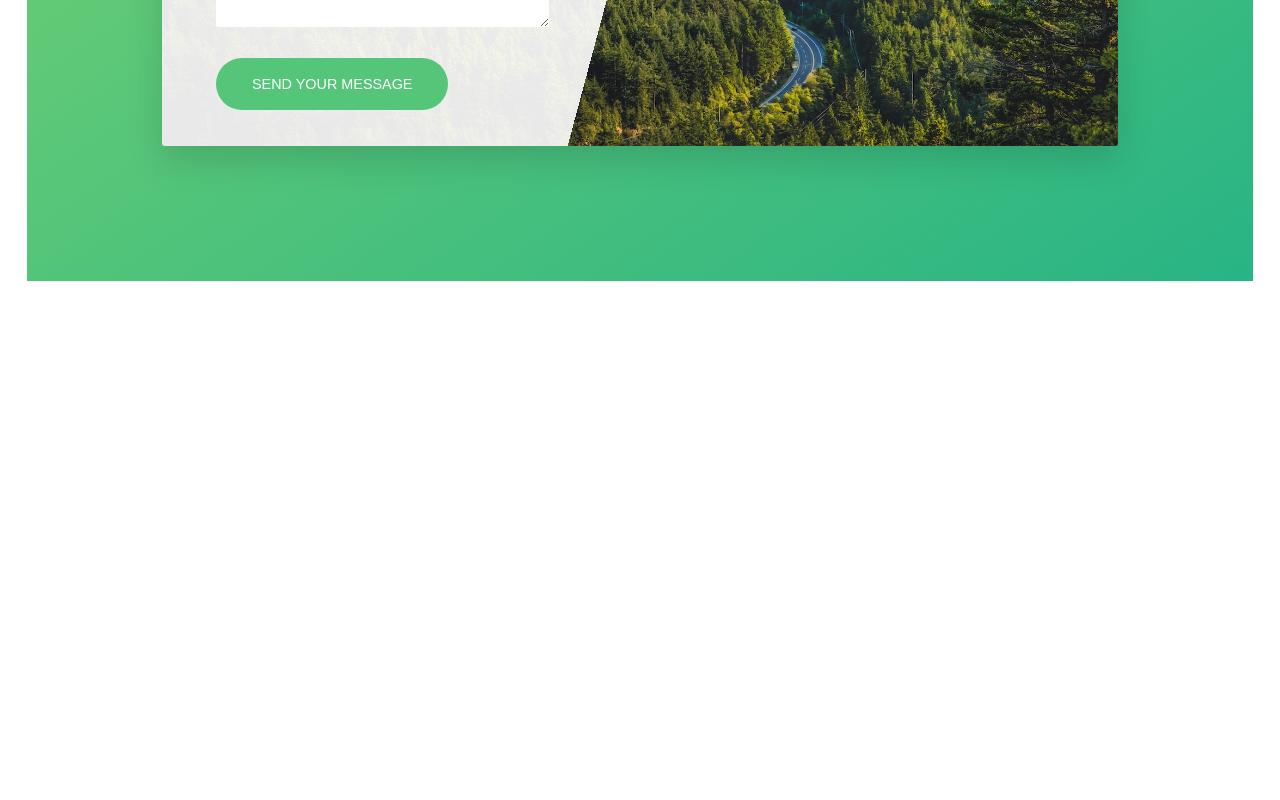
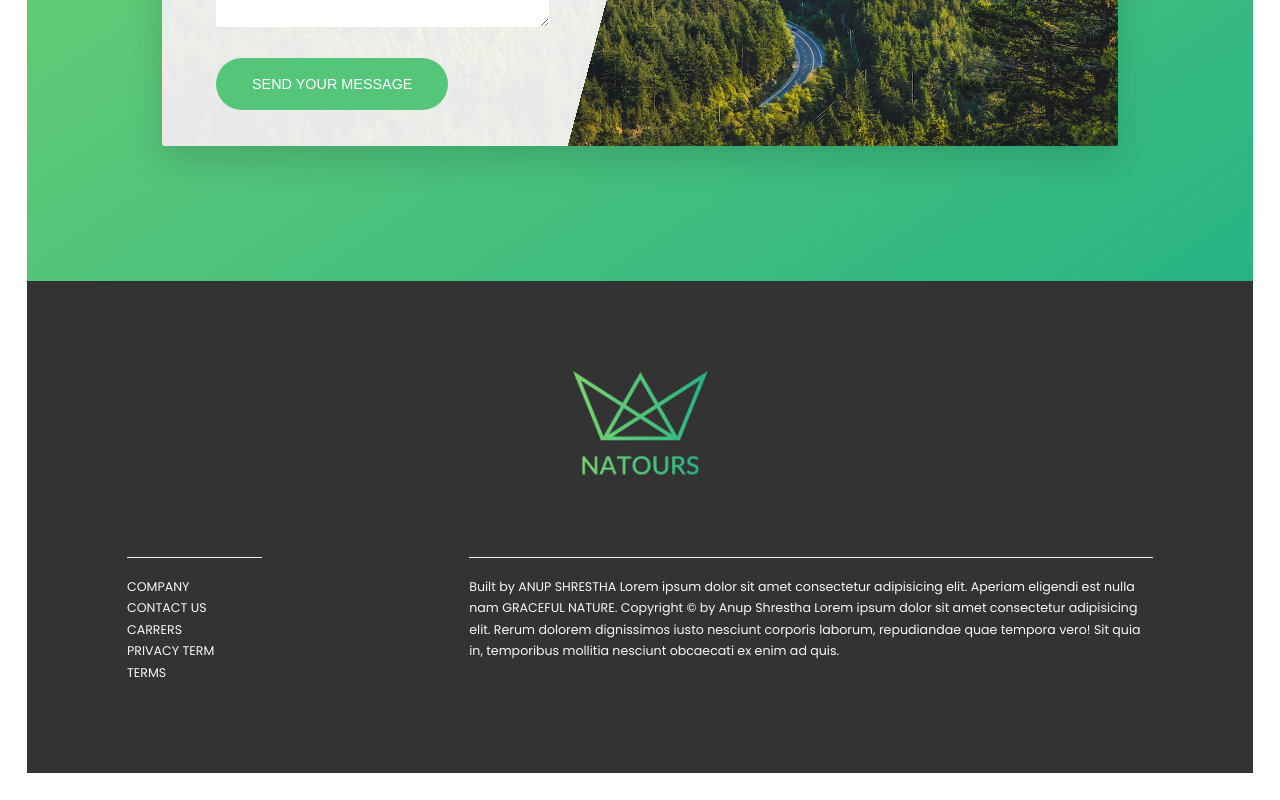
Before and after one commit to anup-stha/graceful-nature-next, a Next.js app: page / in a window 1280 px wide. Shown: the part 4573-5373 px from the top of the page. Before the commit the page ends 4881 px from the top, so only its background shows below. Built offline with nearby package versions, Linux system fonts and the light colour scheme.

Commit message:
Footer Added

```diff
--- /dev/null
+++ b/components/layout/FooterSection.js
@@ -0,0 +1,68 @@
+import styles from "./footer-section.module.scss";
+
+const FooterSection = () => {
+  return (
+    <footer className={styles.footer}>
+      <div className={styles.footer_logoBox}>
+        <img
+          src="images/logo-green-2x.png"
+          alt="Full logo"
+          className={styles.footer_logo}
+        />
+      </div>
+      <div className={styles.row}>
+        <div className={styles.col_1_of_2}>
+          <div className={styles.footer_navigation}>
+            <ul className={styles.footer_list}>
+              <li className={styles.footer_item}>
+                <a href="#" className={styles.footer_link}>
+                  Company
+                </a>
+              </li>
+              <li className={styles.footer_item}>
+                <a href="#" className={styles.footer_link}>
+                  Contact Us
+                </a>
+              </li>
+
+              <li className={styles.footer_item}>
+                <a href="#" className={styles.footer_link}>
+                  Carrers
+                </a>
+              </li>
+              <li className={styles.footer_item}>
+                <a href="#" className={styles.footer_link}>
+                  Privacy Term
+                </a>
+              </li>
+              <li className={styles.footer_item}>
+                <a href="#" className={styles.footer_link}>
+                  terms
+                </a>
+              </li>
+            </ul>
+          </div>
+        </div>
+        <div className={styles.col_1_of_2}>
+          <p className={styles.footer_copyright}>
+            Built by{" "}
+            <a href="#" className={styles.footer_link}>
+              Anup Shrestha
+            </a>{" "}
+            Lorem ipsum dolor sit amet consectetur adipisicing elit. Aperiam
+            eligendi est nulla nam{" "}
+            <a href="#" className={styles.footer_link}>
+              Graceful Nature
+            </a>
+            . Copyright &copy; by Anup Shrestha Lorem ipsum dolor sit amet
+            consectetur adipisicing elit. Rerum dolorem dignissimos iusto
+            nesciunt corporis laborum, repudiandae quae tempora vero! Sit quia
+            in, temporibus mollitia nesciunt obcaecati ex enim ad quis.
+          </p>
+        </div>
+      </div>
+    </footer>
+  );
+};
+
+export default FooterSection;
--- a/components/layout/ProductSection.js
+++ b/components/layout/ProductSection.js
@@ -25,7 +25,6 @@ const ProductSection = () => {
         className={[styles.u_center_text, styles.u_margin_top_huge].join(" ")}
       >
         <Button buttonClass="btn btn__green" type="link">
-          {" "}
           Discover more products
         </Button>
       </div>
--- /dev/null
+++ b/components/layout/footer-section.module.scss
@@ -0,0 +1,74 @@
+@import "abstracts/variables";
+@import "base/animations";
+@import "base/typography";
+@import "base/utlities";
+@import "../ui/button.module.scss";
+
+.footer {
+  background-color: $color-grey-dark-3;
+  padding: 10rem 0;
+  font-size: 1.4rem;
+  color: $color-grey-light-1;
+
+  &_logoBox {
+    text-align: center;
+    margin-bottom: 8rem;
+  }
+  &_logo {
+    width: 15rem;
+    height: auto;
+  }
+  &_navigation {
+    border-top: 1px solid $color-grey-light-2;
+    padding-top: 2rem;
+    display: inline-block;
+  }
+
+  &_list {
+    list-style: none;
+  }
+  &_item {
+    display: inline-block;
+
+    &:not(:last-child) {
+      margin-right: 1.5rem;
+    }
+  }
+
+  &_link {
+    &:link,
+    &:visited {
+      color: $color-grey-light-1;
+      text-decoration: none;
+      text-transform: uppercase;
+      display: inline-block;
+    }
+    &:hover,
+    &:active {
+      color: $color-primary;
+      background-color: $color-grey-dark-3;
+      box-shadow: 0 1rem 2rem rgba($color-black, 0.4);
+      text-transform: uppercase;
+      transform: rotate(5deg) scale(1.3);
+    }
+  }
+
+  &_copyright {
+    border-top: 1px solid $color-grey-light-2;
+    padding-top: 2rem;
+    display: inline-block;
+    width: 80%;
+    float: right;
+  }
+}
+
+.row {
+  display: flex;
+  max-width: $grid-width;
+  gap: 4rem;
+  margin: 0 auto;
+}
+
+.col_1_of_2 {
+  width: calc((100%-#{$gutter-horizontal}) / 2);
+}
--- a/pages/index.js
+++ b/pages/index.js
@@ -4,6 +4,7 @@ import FeatureScreen from "../components/layout/FeatureScreen";
 import ProductSection from "../components/layout/ProductSection";
 import ReviewSection from "../components/layout/ReviewSection";
 import ContactSection from "../components/layout/ContactSection";
+import FooterSection from "../components/layout/FooterSection";
 
 const HomePage = () => {
   return (
@@ -14,6 +15,7 @@ const HomePage = () => {
       <ProductSection />
       <ReviewSection />
       <ContactSection />
+      <FooterSection />
     </>
   );
 };
--- a/styles/abstracts/_variables.scss
+++ b/styles/abstracts/_variables.scss
@@ -12,6 +12,7 @@ $color-blue-dark: #5643fa;
 
 $color-grey-dark: #777;
 $color-grey-dark-2: #999;
+$color-grey-dark-3: #333;
 
 $color-grey-light-1: #f7f7f7;
 $color-grey-light-2: #eee;
```
